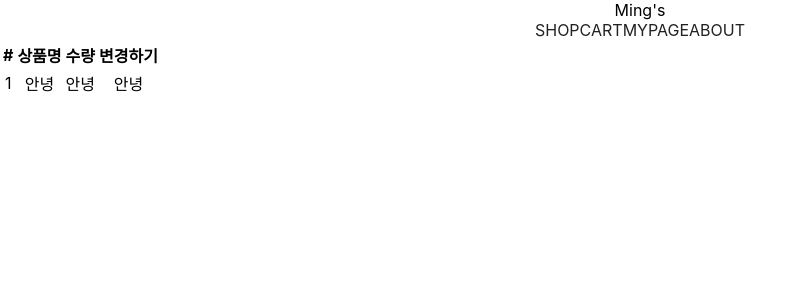
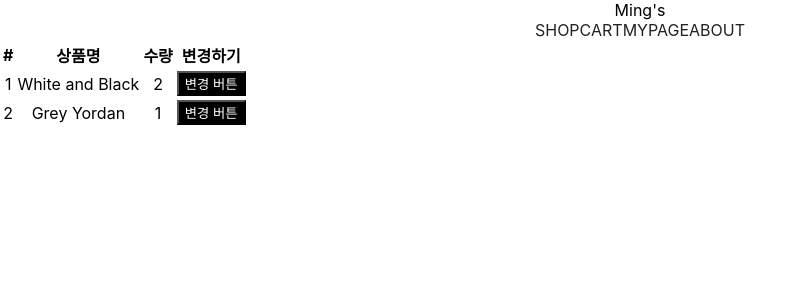
Before and after one commit to alsruddl0805/Project_Copy, a React (Create React App) app in the folder shop/: page /cart in a window 1280 px wide. Shown: the top 300 px of the page, without its empty margins (0-805 px from the left). Built offline with nearby package versions, Linux system fonts and the light colour scheme; the HTML template or start-up script is replaced by a standard one.

Commit message:
state 보관 / 사용법

```diff
--- a/shop/src/routes/Cart.js
+++ b/shop/src/routes/Cart.js
@@ -1,6 +1,18 @@
+import { useReducer } from 'react';
 import { Table } from 'react-bootstrap'
+import { useSelector } from 'react-redux';
+import styled from 'styled-components';
+
+let CustomButton = styled.button`
+    background-color: #000;
+    color: #fff;
+`
 
 function Cart() {
+    // store에 있던 모든 state를 가져와주는 함수
+    let cartItem = useSelector((state) => { return state.cartItem }); // or => state.user
+    console.log('안받아왔어?', cartItem);
+
     return (
         <div>
         <Table>
@@ -13,12 +25,18 @@ function Cart() {
                 </tr>
             </thead>
             <tbody>
-                <tr>
-                <td>1</td>
-                <td>안녕</td>
-                <td>안녕</td>
-                <td>안녕</td>
-                </tr>
+                {
+                    cartItem.map((i, idx) => {
+                        return (
+                            <tr key={i.id}>
+                            <td>{idx + 1}</td>
+                            <td>{i.name}</td>
+                            <td>{i.count}</td>
+                            <td><CustomButton>변경 버튼</CustomButton></td>
+                            </tr>
+                        )
+                    })
+                }
             </tbody>
         </Table>
         </div>
--- a/shop/src/store.js
+++ b/shop/src/store.js
@@ -1,5 +1,28 @@
-import { configureStore } from '@reduxjs/toolkit'
+import { configureStore, createSlice } from '@reduxjs/toolkit'
+
+let user = createSlice({ // useState() 와 같은 역할
+    name: 'user', // state name
+    initialState: 'kim' // state 값
+})
+
+let stock = createSlice({
+    name: 'stock',
+    initialState: [10, 11, 12 ],
+})
+
+let cartItem = createSlice({
+    name: 'item',
+    initialState: [
+        {id : 0, name : 'White and Black', count : 2},
+        {id : 2, name : 'Grey Yordan', count : 1}
+      ]
+})
 
 export default configureStore({
-  reducer: { }
+  reducer: {
+    // 여기에 등록을 해야 사용 가능
+    user: user.reducer,
+    stock: stock.reducer,
+    cartItem: cartItem.reducer,
+   }
 })
```
